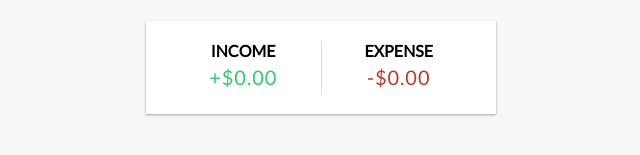
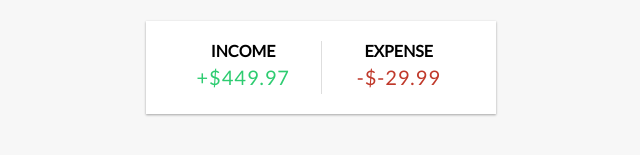
Before and after one commit to ChrisWongAtCUHK/vue-expense-tracker, a Vue app: page / in a window 1280 px wide. Shown: the part 253-408 px from the top of the page, without its empty margins (319-959 px from the left). Built offline with nearby package versions, Linux system fonts and the light colour scheme.

Commit message:
Add income and expenses in IncomeExpenses

```diff
--- a/src/App.vue
+++ b/src/App.vue
@@ -2,7 +2,7 @@
   <Header />
   <div class="container">
     <Balance :total="total" />
-    <IncomeExpenses />
+    <IncomeExpenses :income="income" :expenses="expenses" />
     <TransactionList :transactions="transactions" />
     <AddTransaction />
   </div>
@@ -24,9 +24,28 @@
   { id: 4, text: 'Camera', amount: 150 },
 ])
 
+// Get total
 const total = computed(() => {
   return transactions.value.reduce((acc, transaction) => {
     return acc + transaction.amount
   }, 0)
 })
+
+// Get income
+const income = computed(() => {
+  return transactions.value
+    .filter((transaction) => transaction.amount > 0)
+    .reduce((acc, transaction) => {
+      return acc + transaction.amount
+    }, 0)
+})
+
+// Get expense
+const expenses = computed(() => {
+  return transactions.value
+    .filter((transaction) => transaction.amount < 0)
+    .reduce((acc, transaction) => {
+      return acc + transaction.amount
+    }, 0)
+})
 </script>
--- a/src/components/IncomeExpenses.vue
+++ b/src/components/IncomeExpenses.vue
@@ -1,12 +1,26 @@
+<script setup>
+import { defineProps } from 'vue'
+
+const props = defineProps({
+  income: {
+    type: Number,
+    required: true,
+  },
+  expenses: {
+    type: Number,
+    required: true,
+  },
+})
+</script>
 <template>
   <div class="inc-exp-container">
     <div>
       <h4>Income</h4>
-      <p id="money-plus" class="money plus">+$0.00</p>
+      <p id="money-plus" class="money plus">+${{ income }}</p>
     </div>
     <div>
       <h4>Expense</h4>
-      <p id="money-minus" class="money minus">-$0.00</p>
+      <p id="money-minus" class="money minus">-${{ expenses }}</p>
     </div>
   </div>
 </template>
```
